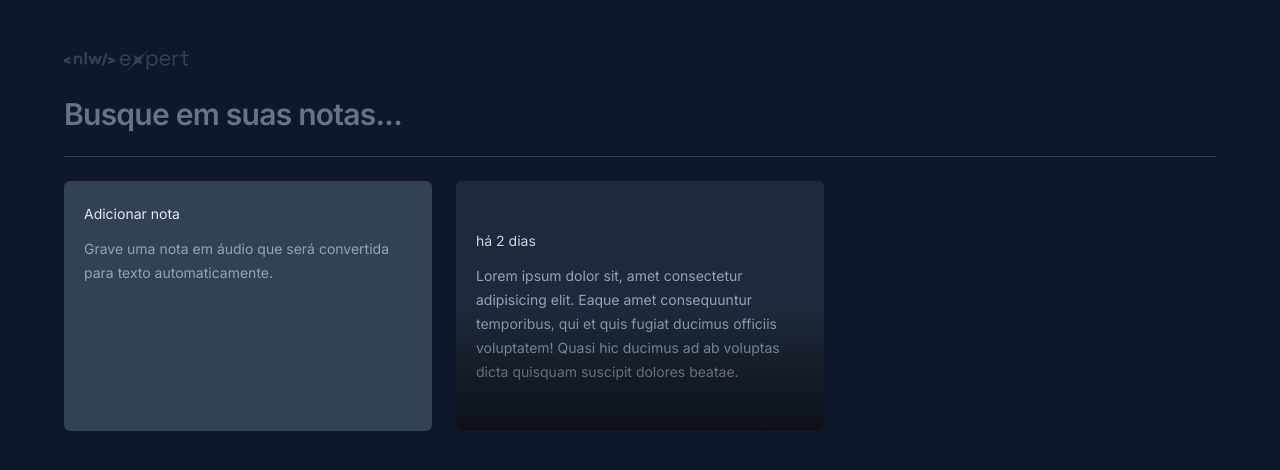
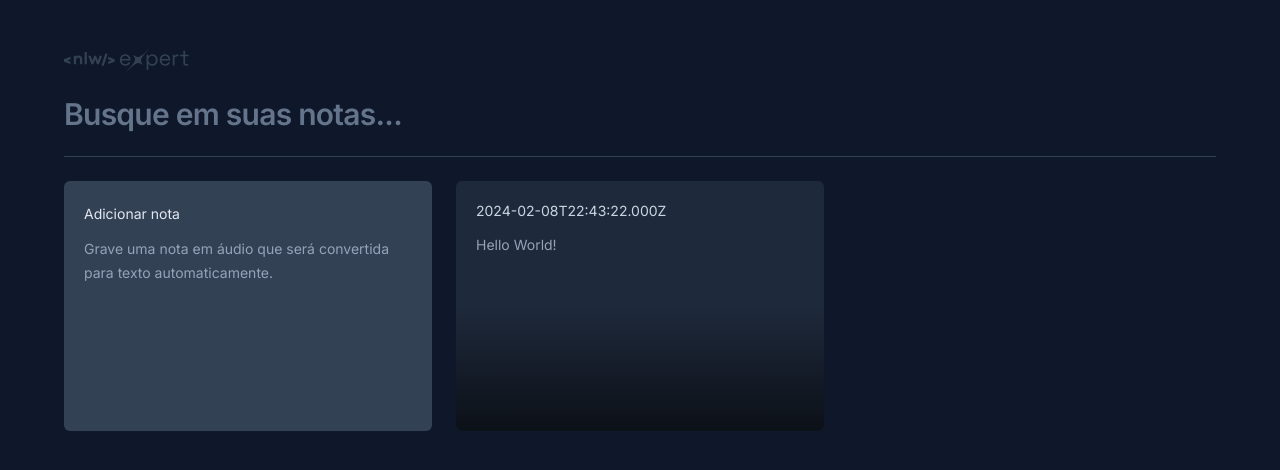
Before and after one commit to drewcosta/Rocketseat---NLW, a React (Vite) app in the folder NLW Expert/nlw-expert/: page / in a window 1280 px wide. Shown: the top 470 px of the page. Built offline with nearby package versions, Linux system fonts and the light colour scheme.

Commit message:
feat: criação do modal e das propriedades do componente note-card

```diff
--- a/NLW Expert/nlw-expert/src/App.tsx
+++ b/NLW Expert/nlw-expert/src/App.tsx
@@ -3,7 +3,6 @@
 import { NoteCard } from './components/note-card'
 
 export function App() {
-
   return (
     <div className='mx-auto max-w-6xl my-12 space-y-6'>
       <img src={logo} alt="logo" />
@@ -21,7 +20,10 @@
 
       <div className='grid grid-cols-3 gap-6 auto-rows-[250px]'>
         <NewNoteCard />
-        <NoteCard />
+        <NoteCard note={{
+          date: new Date(),
+          content: 'Hello World!',
+        }} />
       </div>
     </div>
   )
--- a/NLW Expert/nlw-expert/src/components/note-card.tsx
+++ b/NLW Expert/nlw-expert/src/components/note-card.tsx
@@ -1,15 +1,59 @@
-export function NoteCard() {
+import * as Dialog from '@radix-ui/react-dialog';
+import { formatDistanceToNow } from 'date-fns';
+import { ptBR } from 'date-fns/locale';
+import { X } from 'lucide-react'
+
+interface Props {
+  note: {
+    date: Date;
+    content: string;
+  }
+}
+
+export function NoteCard({ note }: Props) {
   return (
-    <button className='rounded-md text-left bg-slate-800 p-5 space-y-3 overflow-hidden relative outline-none hover:ring-2 hover:ring-slate-600 focus-visible:ring-2 focus-visible:ring-lime-400'>
+    <Dialog.Root>
+      <Dialog.Trigger className='rounded-md text-left flex flex-col bg-slate-800 p-5 gap-y-3 overflow-hidden relative outline-none hover:ring-2 hover:ring-slate-600 focus-visible:ring-2 focus-visible:ring-lime-400'>
         <span className='text-sm font-md text-slate-300'>
-        há 2 dias
+          {note.date.toISOString()}
         </span>
 
         <p className='text-sm leading-6 text-slate-400'>
-        Lorem ipsum dolor sit, amet consectetur adipisicing elit. Eaque amet consequuntur temporibus, qui et quis fugiat ducimus officiis voluptatem! Quasi hic ducimus ad ab voluptas dicta quisquam suscipit dolores beatae.
+          {note.content}
         </p>
 
         <div className='absolute bottom-0 left-0 right-0 h-1/2 bg-gradient-to-t from-black/60 to-black/0 pointer-events-none' />
+      </Dialog.Trigger>
+
+      {/* modal */}
+      <Dialog.Portal>
+        <Dialog.Overlay className='inset-0 fixed bg-black/50'>
+          <Dialog.Content className='fixed overflow-hidden top-1/2 left-1/2 -translate-x-1/2 -translate-y-1/2 max-w-[648px] w-full h-[60vh] bg-slate-700 rounded-md flex flex-col outline-none'>
+
+            <Dialog.Close className='absolute right-0 top-0 bg-slate-800 p-1.5 text-slate-400 hover:text-slate-100'>
+              <X className='size-5'/>
+            </Dialog.Close>
+
+            <div className='flex flex-1 flex-col gap-3 p-5'>
+              <span className='text-sm font-md text-slate-300'>
+                {formatDistanceToNow(note.date, { locale: ptBR, addSuffix: true })}
+              </span>
+
+              <p className='text-sm leading-6 text-slate-400'>
+                {note.content}
+              </p>
+            </div>
+
+            <button
+              type='button'
+              className='w-full bg-slate-800 p-4 text-center text-sm text-slate-300 outline-none font-medium group'
+            >
+              Deseja <span className='text-red-400 group-hover:underline'>apagar essa nota</span>?
             </button>
+          </Dialog.Content>
+        </Dialog.Overlay>
+      </Dialog.Portal>
+    </Dialog.Root>
+
   )
 }
```
Lines whose indentation alone changed are shown as unchanged.
